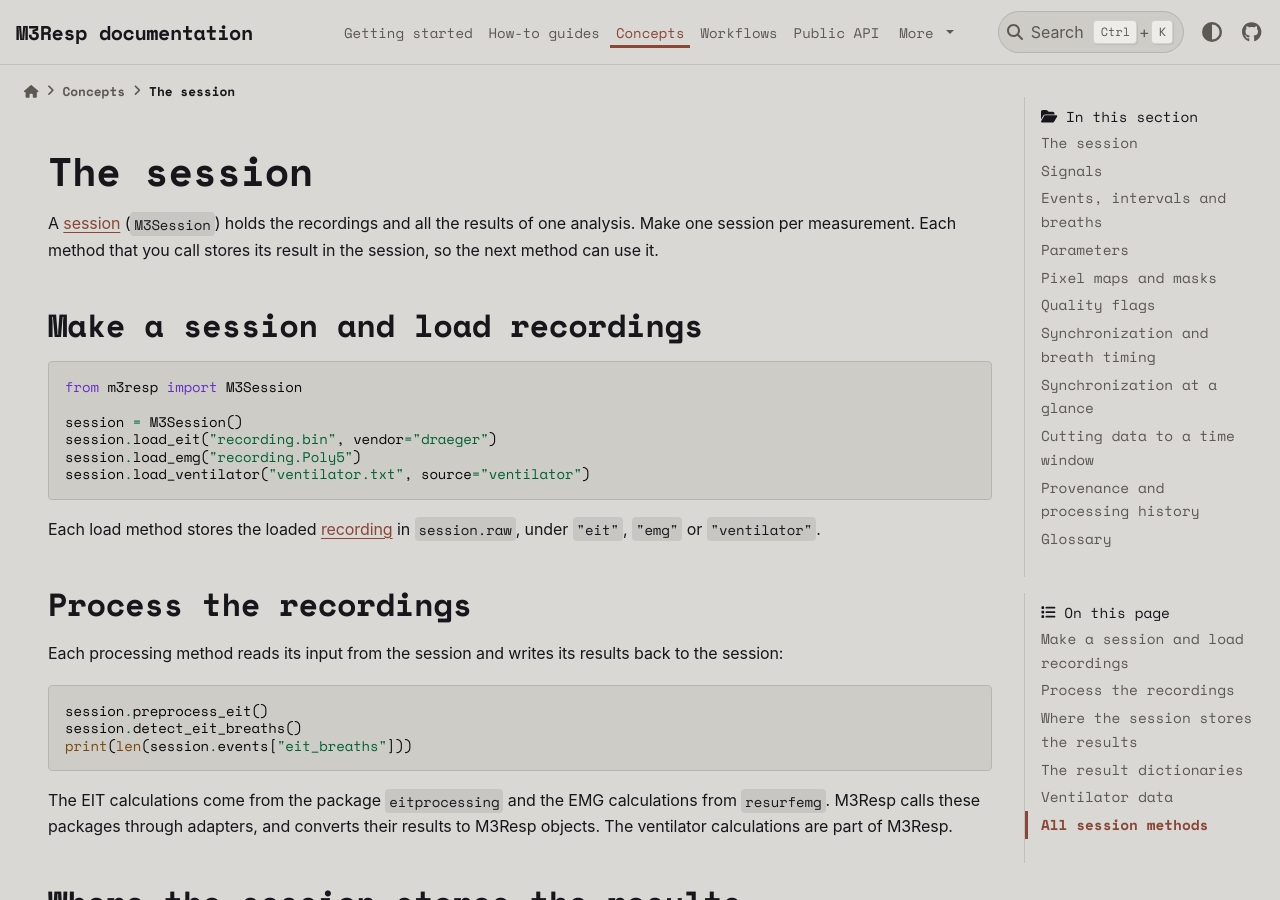
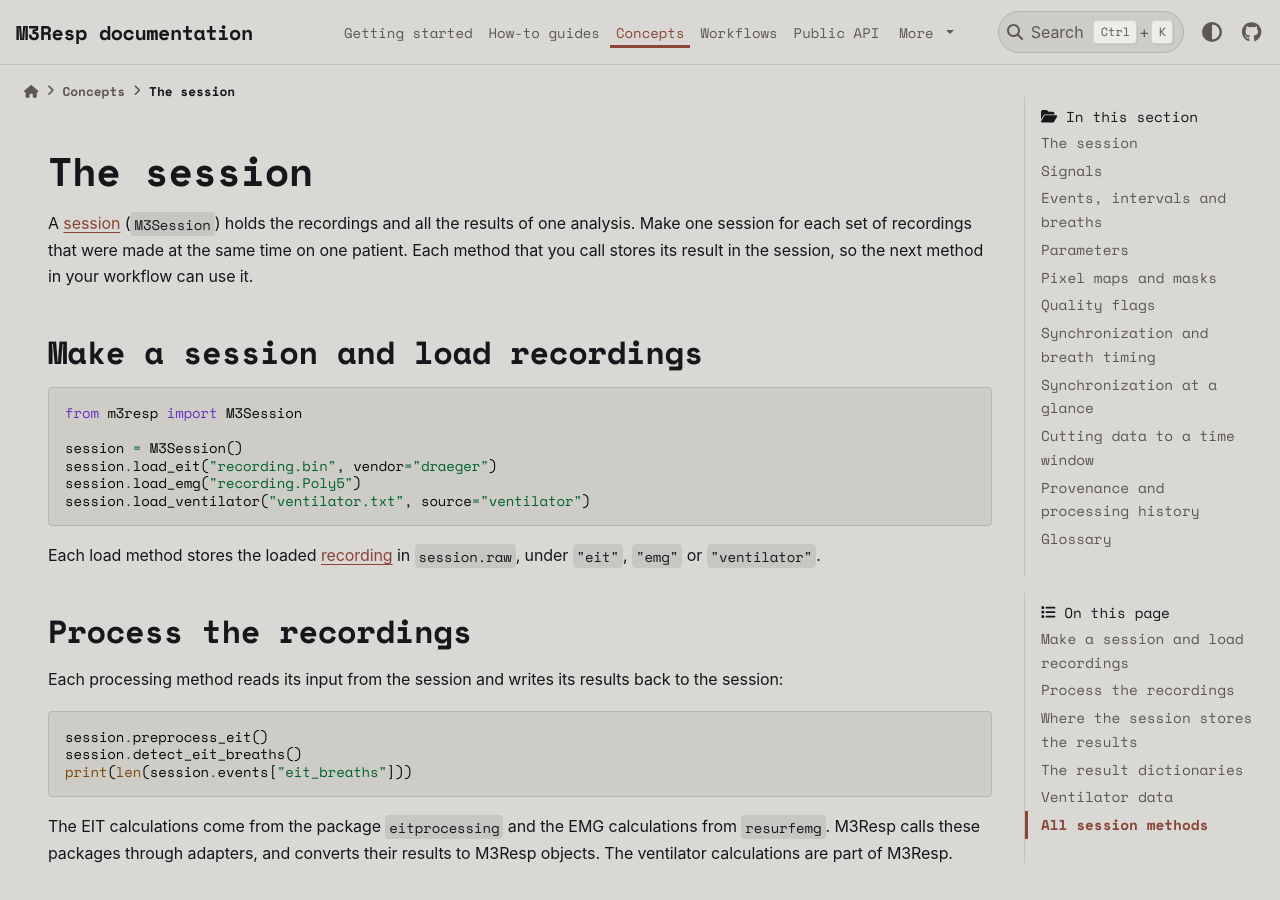
Before and after one commit to M3RESP/m3resp, a Sphinx documentation site: the page built from docs/concepts/session.md, in a window 1280 px wide and 900 px high. Built offline with Sphinx 7.4.7 and the PyData theme 0.15.4, drawn with Linux system fonts in a browser that asks for light colours; pages that are not in the unit, such as notebooks, are missing from menus.

Commit message:
Clarify session definition in documentation for better understanding

```diff
--- a/docs/concepts/session.md
+++ b/docs/concepts/session.md
@@ -1,6 +1,6 @@
 # The session
 
-A {term}`session` (`M3Session`) holds the recordings and all the results of one analysis. Make one session per measurement. Each method that you call stores its result in the session, so the next method can use it.
+A {term}`session` (`M3Session`) holds the recordings and all the results of one analysis. Make one session for each set of recordings that were made at the same time on one patient. Each method that you call stores its result in the session, so the next method in your workflow can use it.
 
 ## Make a session and load recordings
 
```
